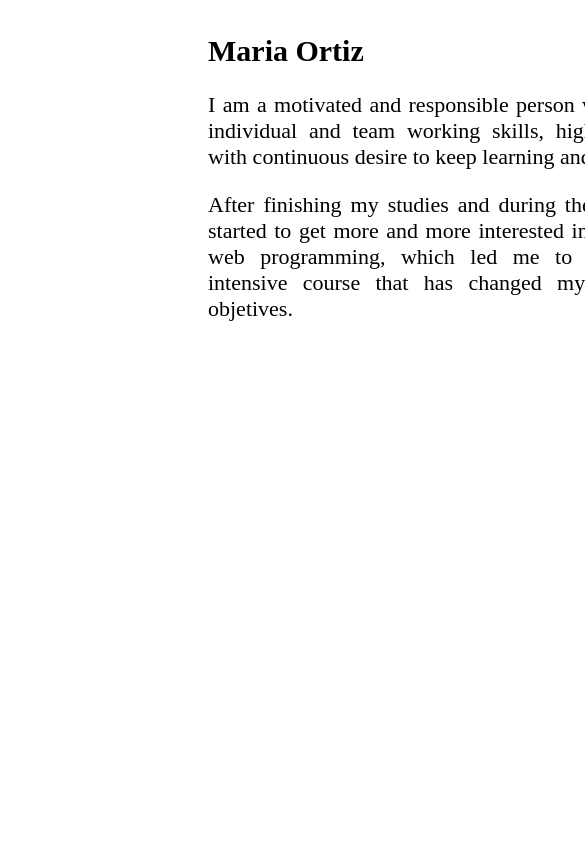
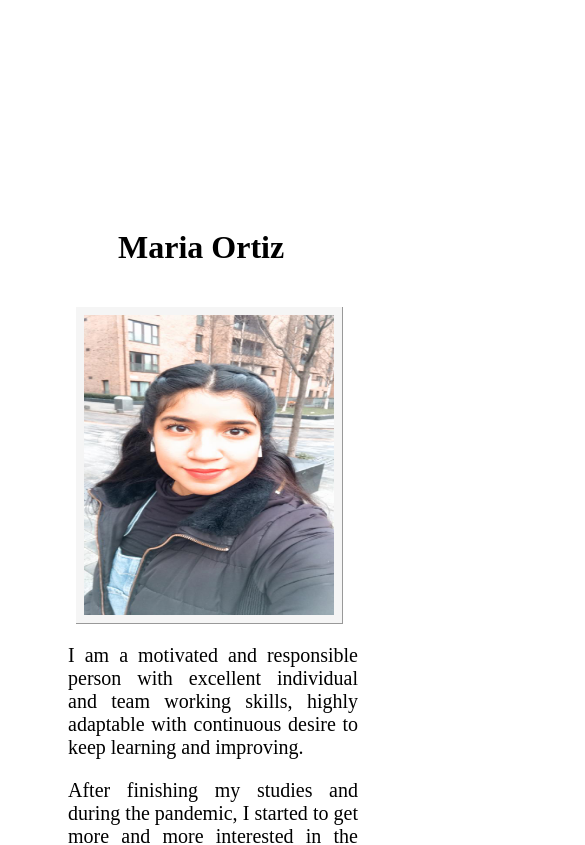
Before and after one commit to miaor5/My-personal-page, a React (Create React App) app: page / in a window 390 px wide. Shown: the part 860-1705 px from the top of the page, 585 px wide, since content can reach past the window. Built offline with nearby package versions, Linux system fonts and the light colour scheme.

Commit message:
mobile responsive

```diff
--- a/package.json
+++ b/package.json
@@ -12,6 +12,7 @@
     "react": "^18.0.0",
     "react-dom": "^18.0.0",
     "react-icons": "^4.4.0",
+    "react-player": "^2.10.1",
     "react-router-dom": "^6.3.0",
     "react-scripts": "5.0.1",
     "web-vitals": "^2.1.4"
--- a/src/components/Aboutme.js
+++ b/src/components/Aboutme.js
@@ -4,25 +4,23 @@ import image from '../img/file1.jpg';
 function Aboutme(props) {
   return (
     <>
+      <a id="about"> </a>
       <div className="aboutme">
-        <section className="aboutme__text">
-          <h1 className="aboutme__text--title" id="about">
-            Maria Ortiz{' '}
-          </h1>
-          <p className="aboutme__text--description">
+        <h1 className="aboutme__title">Maria Ortiz </h1>
+        <img className="aboutme__image" src={image} alt="Maria Ortiz" />
+        <div className="aboutme__text">
+          <p>
             I am a motivated and responsible person with excellent individual
             and team working skills, highly adaptable with continuous desire to
             keep learning and improving.
           </p>
-          <p className="aboutme__text--description">
-            {' '}
+          <p>
             After finishing my studies and during the pandemic, I started to get
             more and more interested in the world of web programming, which led
             me to enroll in an intensive course that has changed my professional
             objetives.
           </p>
-        </section>
-        <img className="aboutme__image" src={image} alt="Maria Ortiz" />
+        </div>
       </div>
     </>
   );
--- a/src/components/App.js
+++ b/src/components/App.js
@@ -8,13 +8,7 @@ import Skills from './Skills';
 const App = () => {
   return (
     <>
-      <Routes>
-        <Route exact path="/" element={<Home />} />
-        <Route exact path="/Aboutme" component={<Aboutme />} />
-        <Route exact path="/Myprojects" element={<Myprojects />} />
-        <Route exact path="/Contactme" element={<Contactme />} />
-        <Route exact path="/Skills" element={<Skills />} />
-      </Routes>
+      <Home />
     </>
   );
 };
--- a/src/components/Contactme.js
+++ b/src/components/Contactme.js
@@ -2,6 +2,7 @@ import '../styles/App.scss';
 function Contactme() {
   return (
     <>
+      <a id="contact"> </a>
       <div className="container">
         <form
           className="form"
--- a/src/components/Home.js
+++ b/src/components/Home.js
@@ -19,9 +19,9 @@ function Home(props) {
           <br /> web developer
         </h1>
         <h3 className="main__container--title">Front-End Developer</h3>
-        <Link to="/Contactme" className="main__container--button">
-          CONTACT ME{' '}
-        </Link>
+        <a href="#contact" className="main__container--button">
+          CONTACT ME
+        </a>
       </main>
       <Aboutme />
       <Skills />
--- a/src/components/Menu.js
+++ b/src/components/Menu.js
@@ -11,16 +11,16 @@ function Menu(props) {
               <a href="/">HOME</a>
             </li>
             <li>
-              <Link to="about">ABOUT ME</Link>
+              <a href="#about">ABOUT</a>
             </li>
             <li>
-              <Link to="/Skills">SKILLS</Link>
+              <a href="#skills">SKILLS</a>
             </li>
             <li>
-              <Link to="/Myprojects">PROJECTS</Link>
+              <a href="#projects">PROJECTS</a>
             </li>
             <li>
-              <Link to="/Contactme">CONTACT</Link>
+              <a href="#contact">CONTACT ME</a>
             </li>
           </ul>
         </div>
--- a/src/components/Myprojects.js
+++ b/src/components/Myprojects.js
@@ -4,6 +4,7 @@ import image2 from '../img/file2.png';
 function Myprojects() {
   return (
     <>
+      <a id="projects"> </a>
       <div className="container_b">
         <h1 className="skills__title">My projects</h1>
         <ul className="myprojects__list">
--- a/src/components/Skills.js
+++ b/src/components/Skills.js
@@ -9,6 +9,7 @@ import image7 from '../img/file7.jpg';
 function Skills() {
   return (
     <>
+      <a id="skills"> </a>
       <div className="container">
         <h1 className="skills__title">My skills</h1>
         <ul className="skills">
--- a/src/styles/App.scss
+++ b/src/styles/App.scss
@@ -59,6 +59,8 @@ margin-left: 200px;
 .container{
   height: 100vh;
   width: 100%;
+  padding-top: 50px;
+
 }
 .skills__title{
   margin-top: 50px;
@@ -121,39 +123,96 @@ gap: 40px;
 .aboutme{
   height: 100vh;
   width: 100%;
-  display: flex;
+  display: grid;
+  column-gap: auto;
+  grid-template-columns: 400px 400px;
+  grid-template-rows:1fr 1fr 1fr;
   justify-content: space-between;
   width: 900px;
-  margin-top: 80px;
+  margin-top: 50px;
   margin-left: 200px;
+
+  &__title{
+  margin-top: 100px;
+  grid-column-start: 1;
+  grid-column-end: 2;
+  grid-row-start: 1;
+  }
 
   &__image{
     width: 250px;
     height: 300px;
-    margin-top: 25px;
+    margin-top:-15px;
+    margin-left: 90px;
     padding:8px;
     background-color: #f5f5f5;
     border-bottom: 1px solid #999999;
     border-right: 1px solid #999999;
+    grid-column-start: 2;
+    grid-column-end: 2;
+    grid-row: 2;
+
     }
 
   &__text{
       width: 500px;
-      height: 350px;
-
-      &--title{
-           color: black;
-           font-size: 30px;
-      }
-
-      &--description{
-          color: black;
-          font-size: 22px;
-          text-align: justify;
-      }
+      color: black;
+      font-size: 22px;
+      text-align: justify;
+      grid-column-start: 1;
+      grid-column-end: 1;
+      grid-row: 2;
     }
 
 }
+
+@media (max-width: 768px) {
+.aboutme{
+  display: flex;
+  flex-direction: column;
+  margin-left: 60px;
+  margin-top: 200px;
+    &__image{
+      margin-left: 8px;
+      margin-top: 20px;
+    }
+    &__text{
+      width: 290px;
+      margin-bottom: 250px;
+      font-size: 20px;
+    }
+    &__title{
+      margin-left: 50px;
+      }
+}
+
+}
+
+// @media all and (min-width: 1200px) {
+//   .aboutme{
+//     display: flex;
+//     flex-direction: column;
+//     margin-left: 60px;
+//     margin-top: 200px;
+//       &__image{
+//         margin-left: 8px;
+//         margin-top: 20px;
+//       }
+//       &__text{
+//         width: 290px;
+//         margin-bottom: 250px;
+//         font-size: 20px;
+//       }
+//       &__title{
+//         margin-left: 50px;
+//         }
+//   }
+
+//   }
+
+
+
+
 
 
 //Myprojects
@@ -162,6 +221,7 @@ gap: 40px;
   height: 100vh;
   width: 100%;
   margin-bottom: 500px;
+  margin-top: 120px;
 }
 .myprojects__list{
 display: flex;
@@ -209,6 +269,8 @@ margin-bottom: 500px;
 .container{
   height: 100vh;
   width: 100%;
+  margin-top: 50px;
+
 
 }
 .form {
@@ -282,8 +344,6 @@ margin-bottom: 500px;
     width: 150px;
     text-align: center;
     border-radius: 4px;
-
-
   }
   .form {
     width: 300px;
@@ -300,21 +360,6 @@ margin-bottom: 500px;
 
 @media all and (min-width: 1200px) {
 
-
-//   .submit {
-//     width: 150px;
-//     height: 45px;
-//     text-align: center;
-//     border-radius: 4px;
-//     margin-left: 315px;
-//     margin-bottom: 120px;
-//     background-color: yellow;
-//   }
-
-//   .form {
-//     width: 601px;
-//   }
-
   .desktop-version {
     display: grid;
     grid-template-columns: 1fr 1fr;
```
Also changed, not shown: 2 other files (tests, documents, lock files or other folders).
